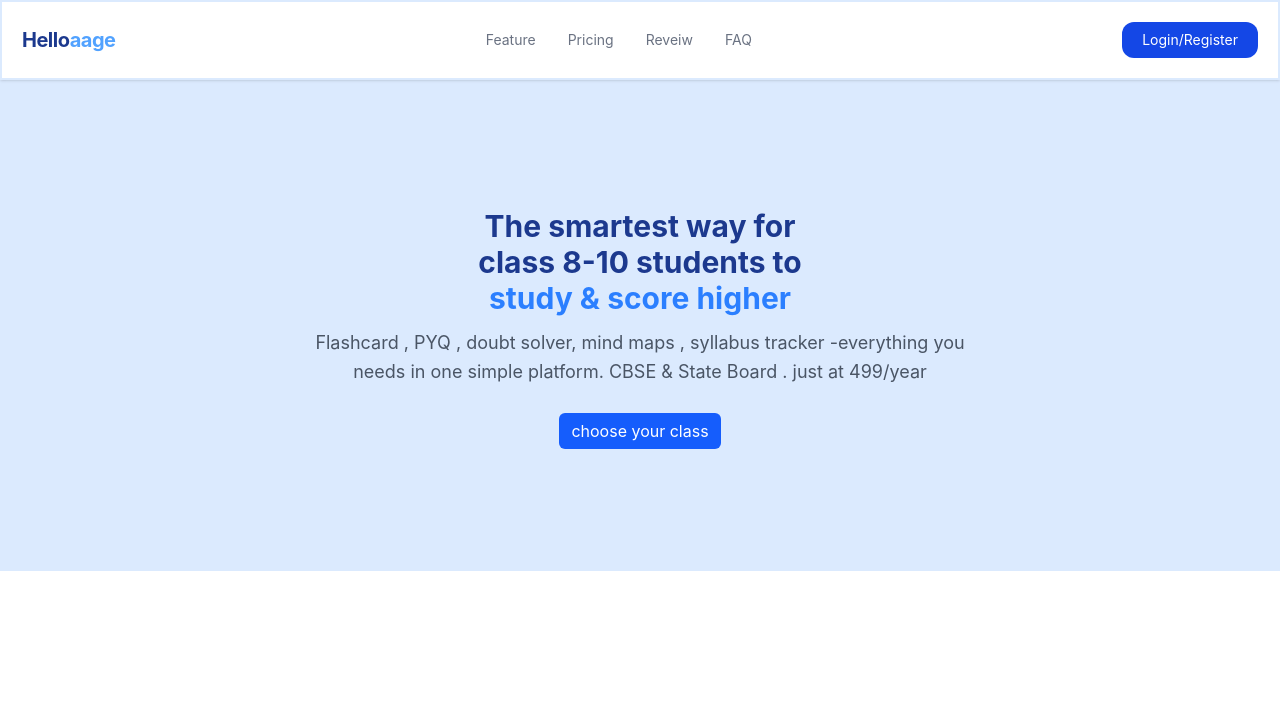
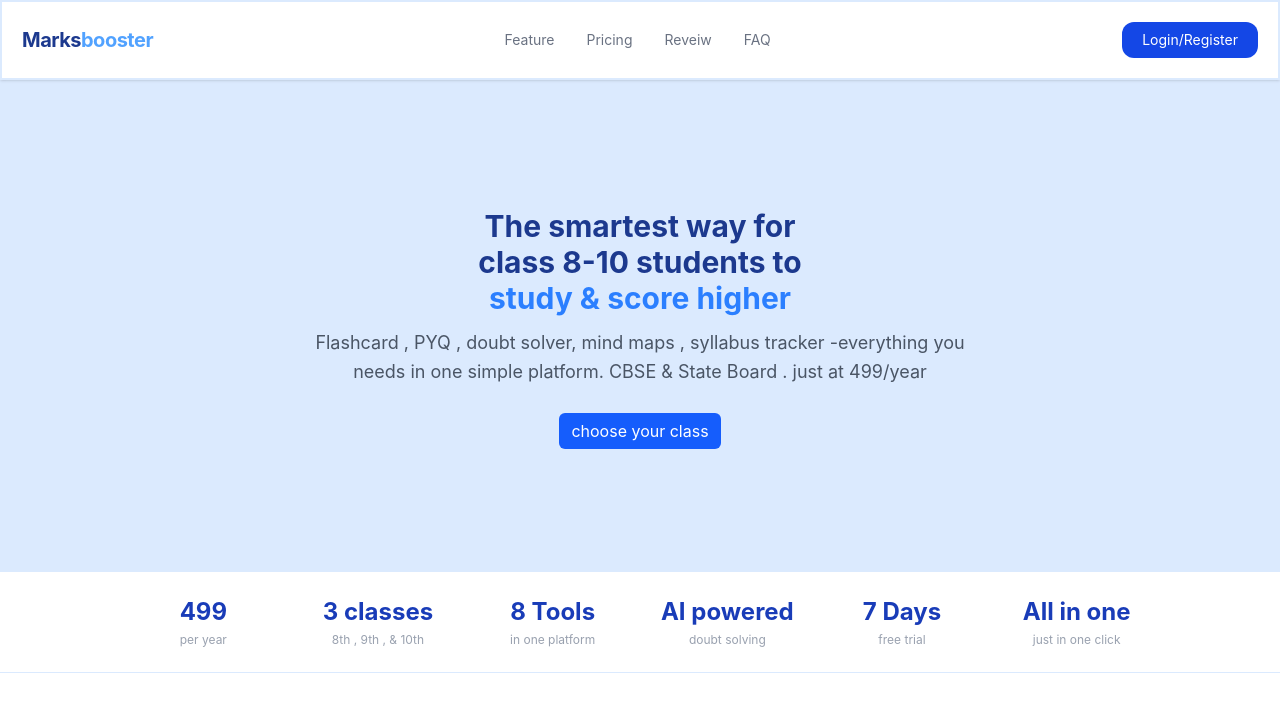
Before and after one commit to mdmahtabhabib/Marksbooster, a React (Vite) app: page / in a window 1280 px wide. Shown: the top 712 px of the page. Built offline with nearby package versions, Linux system fonts and the light colour scheme.

Commit message:
added stats

```diff
--- a/src/App.jsx
+++ b/src/App.jsx
@@ -1,10 +1,11 @@
+import Stats from "./Components/stats"
 function App() {
   return (
     <div className="bg-gray-300">
     <nav className="bg-white border-2 border-blue-100 px-5 py-5 flex items-center justify-between shadow-sm sticky top-0 z-50  ">
       <div className="text-xl font-bold text-blue-900 tracking-tight">
-        <span className="text-blue-900">Hello</span>
-        <span className="text-blue-400">aage</span>
+        <span className="text-blue-900">Marks</span>
+        <span className="text-blue-400">booster</span>
       </div>
       <div className=" hidden md:flex gap-8 text-sm text-gray-500">
         <a href="#" className="hover:text-blue-600 transition-colors">Feature</a>
@@ -20,7 +21,7 @@ function App() {
       </div>
     </nav>
     <section className=" bg-blue-100 py-16 md:py-32 px-5 text-center  ">
-      <h1 className="text-xl md:text-3xl font-bold text-blue-900">The smartest way for <br />
+      <h1 className="text-2xl md:text-3xl font-bold text-blue-900">The smartest way for <br />
       class 8-10 students to <br />
        <span className="text-blue-500"> study & score higher</span></h1>
       <p className="text-gray-600 text-sm md:text-lg max-w-2xl mx-auto mt-3 mb-8 leading-relaxed">Flashcard , PYQ , doubt solver, mind maps , syllabus tracker -everything you needs in one simple platform. CBSE & State Board . just at 499/year</p>
@@ -30,6 +31,7 @@ function App() {
         </a>
       </div>
     </section>
+    <Stats />
     </div>
   )
 }
--- /dev/null
+++ b/src/Components/stats.jsx
@@ -0,0 +1,24 @@
+function Stats(){
+    const stats = [
+        {val:"499" , label:"per year"} ,
+        {val:"3 classes" , label:"8th , 9th , & 10th "},
+        {val:"8 Tools" , label:"in one platform"},
+        {val:"AI powered" , label:"doubt solving"},
+        {val:"7 Days" , label:"free trial"},
+        {val:"All in one" , label:"just in one click"}
+    ];
+    return(
+        <div className="bg-white border-y border-blue-100 py-6 px-5 md:px-10" >
+            <div className="max-w-5xl mx-auto grid grid-cols-2 sm:grid-cols-3 md:grid-cols-6 gap-6 text-center " >
+            {stats.map((s,i)=>
+     <div key={i} >
+        <h1 className="text-xl md:text-2xl font-bold text-blue-800" >{s.val}</h1>
+        <p className="text-xs text-gray-400 mt-1" >{s.label}</p>
+     </div>
+
+        )}
+        </div>
+        </div>
+    )
+};
+export default Stats ;
```
